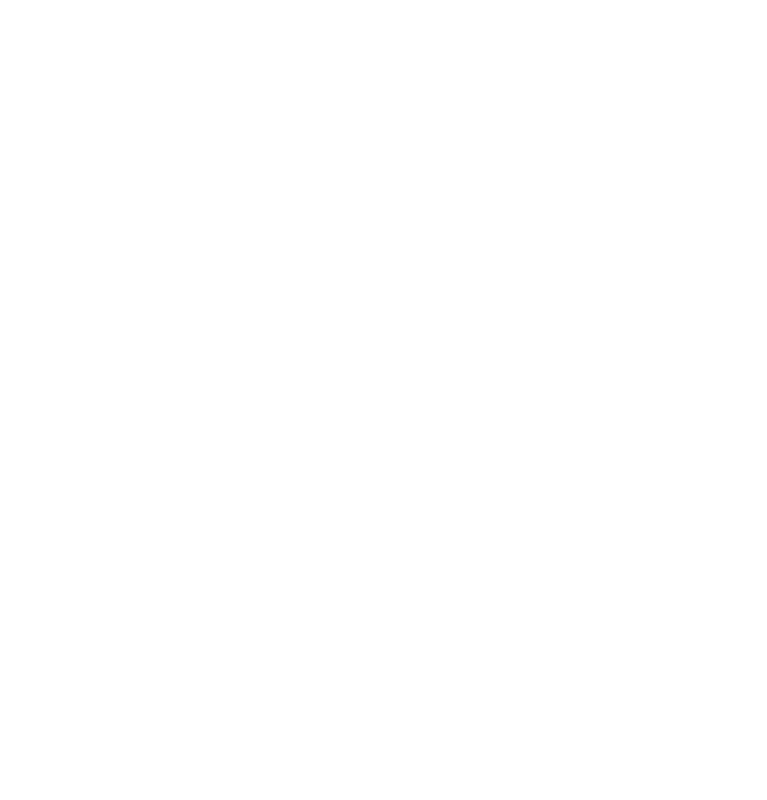
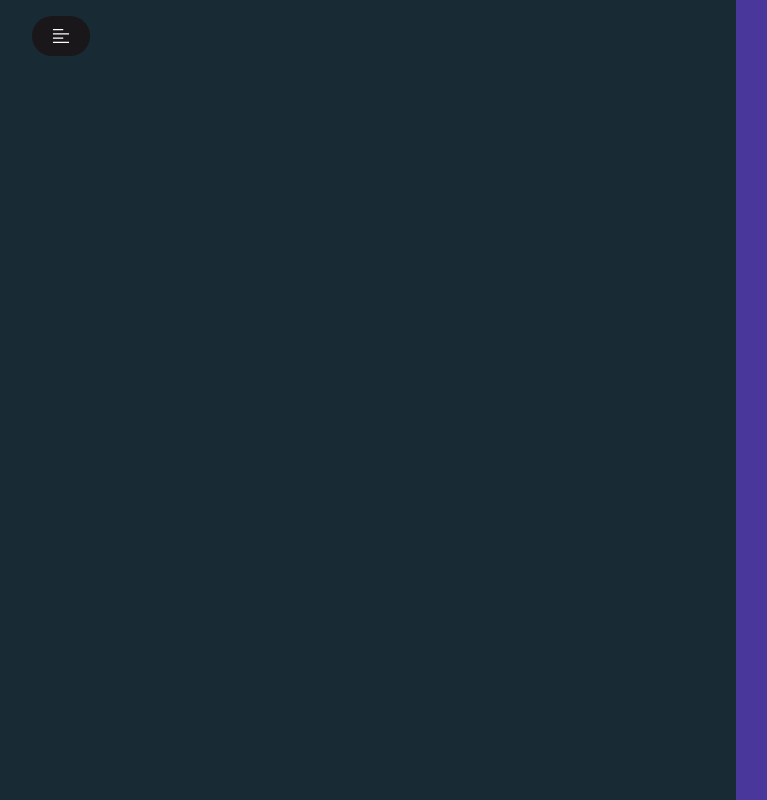
Before and after one commit to MargusS/FancoReact, a React (Create React App) app in the folder frontend/: page / in a window 1280 px wide. Before the commit this address had no page. Shown: the whole page, without its empty margins (32-799 px from the left). Built offline with nearby package versions, Linux system fonts and the light colour scheme.

Commit message:
Menu Slide

```diff
--- a/frontend/package.json
+++ b/frontend/package.json
@@ -6,6 +6,8 @@
     "@testing-library/jest-dom": "^5.16.5",
     "@testing-library/react": "^13.4.0",
     "@testing-library/user-event": "^13.5.0",
+    "antd": "^4.23.4",
+    "antd-mobile": "^5.24.0",
     "react": "^18.2.0",
     "react-dom": "^18.2.0",
     "react-router-dom": "^6.4.1",
--- a/frontend/src/App.js
+++ b/frontend/src/App.js
@@ -1,12 +1,14 @@
 import './App.css';
 import React from "react";
+import HomeView from './components/Home/HomeView';
 import { BrowserRouter as Router, Route, Routes } from "react-router-dom";
 
 function App() {
   return (
     <Router>
       <Routes>
-        {/* <Route path="/home" element={< />} /> */}
+        <Route path="/home" element={< HomeView/>} />
+        <Route path="/" element={< HomeView/>} />
       </Routes>
     </Router>
   );
--- /dev/null
+++ b/frontend/src/components/Global/SideMenu.js
@@ -0,0 +1,18 @@
+import { AlignLeftOutlined, HomeOutlined ,FormOutlined  } from '@ant-design/icons';
+import { Button } from 'antd';
+import React, { useState } from 'react';
+
+export default function SideMenu(){
+
+    const [visible, setVisible] = useState(true);
+
+    return(
+        <>
+            <Button className='menu-btn'shape="round" icon={<AlignLeftOutlined className='menu-icon' />} size='large' />
+            <div className={"menu-container" + (visible ? " menu-visible": '')}>
+                <div className={'menu-item' + (visible ? " item-visible": '')}><HomeOutlined className='menu-icon' /><h4>Home</h4></div>
+                <div className={'menu-item' + (visible ? " item-visible": '')}><FormOutlined className='menu-icon' /><h4>Contact Us</h4></div>
+            </div>
+        </>
+    )
+}
--- /dev/null
+++ b/frontend/src/components/Home/HomeView.js
@@ -0,0 +1,9 @@
+import SideMenu from "../Global/SideMenu";
+
+export default function HomeView(){
+    return(
+        <>
+        <SideMenu></SideMenu>
+        </>
+    )
+}
--- a/frontend/src/index.js
+++ b/frontend/src/index.js
@@ -1,3 +1,5 @@
+import 'antd/dist/antd.css';
+import './styles/app.css';
 import React from 'react';
 import ReactDOM from 'react-dom/client';
 import './index.css';
@@ -7,7 +9,7 @@
 const root = ReactDOM.createRoot(document.getElementById('root'));
 root.render(
   <React.StrictMode>
-    <App />
+    <App className='bg-body'/>
   </React.StrictMode>
 );
 
--- /dev/null
+++ b/frontend/src/styles/app.css
@@ -0,0 +1,43 @@
+body{
+    background-color: #49379C;
+}
+
+.menu-btn{
+    position: absolute;
+    top: 2%;
+    left: 5%;
+    background-color: #19171A;
+    border: none;
+}
+
+.menu-icon{
+    color: white;
+    font-size: 1.5em;
+}
+
+.menu-container{
+    min-height: 100vh;
+    width: 60%;
+    background-color: #182B34;
+    padding: 1.5em;
+    padding-top: 6.5em;
+    /* display: none; */
+    flex-direction: column;
+    row-gap: 1.5em;
+}
+
+.menu-item{
+    width: 100%;
+    align-items: center;
+    column-gap: 1em;
+    display: none;
+}
+.menu-item h4{
+    color: aliceblue;
+    font-size: 1.2em;
+    margin: 0;
+}
+
+.menu-visible{
+    display: flex;
+}
```
Also changed, not shown: 1 other file (tests, documents, lock files or other folders).
